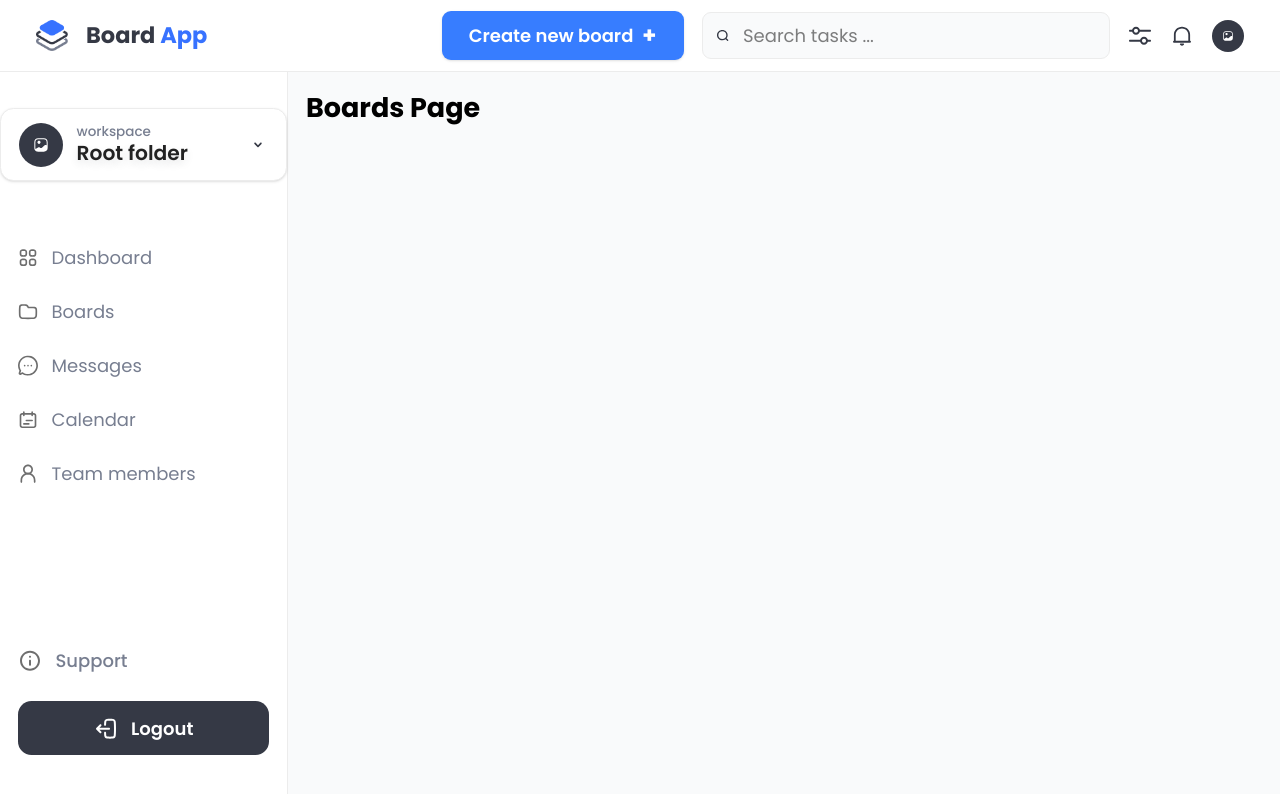
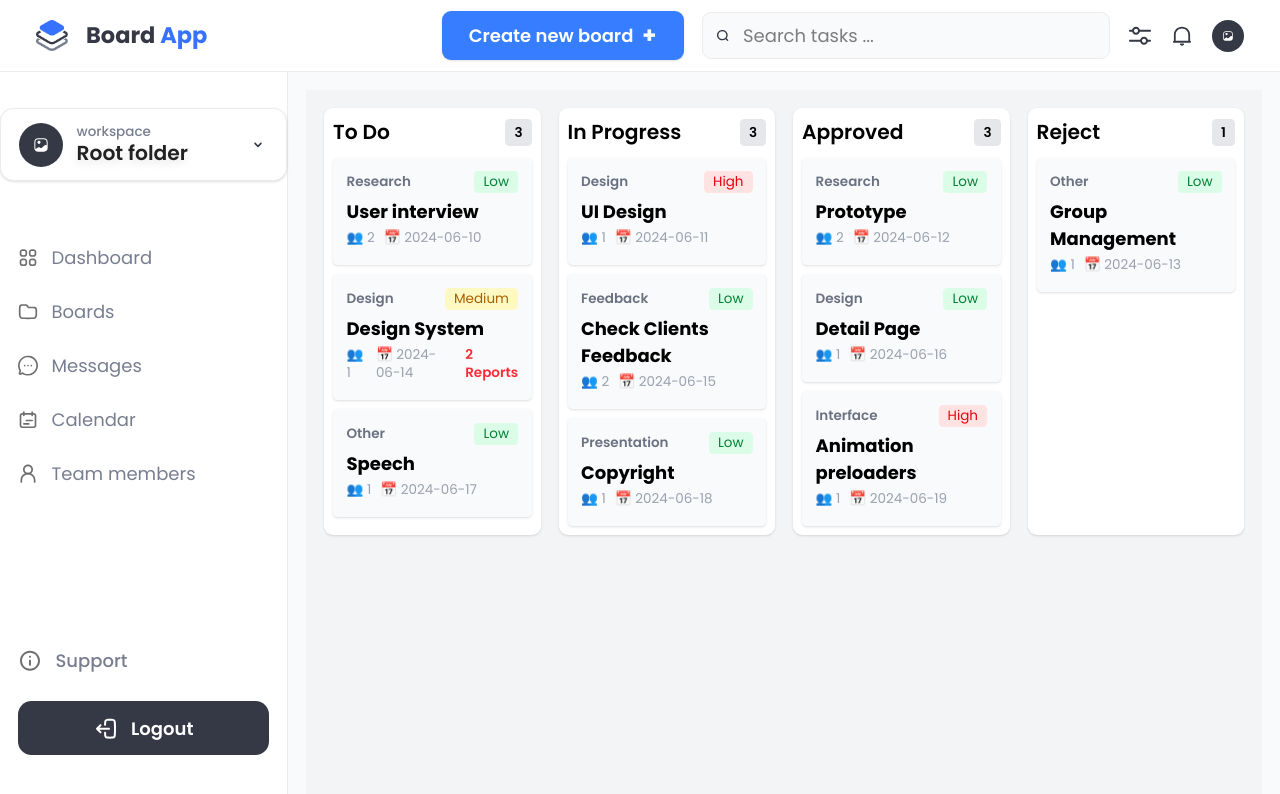
Before and after one commit to ManulaK/swimlane-dashboard, a Next.js app: page /boards in a window 1280 px wide. Shown: the top 794 px of the page. Built offline with nearby package versions, Linux system fonts and the light colour scheme.

Commit message:
Add @hello-pangea/dnd dependency, update package-lock.json, and integrate SwimlaneBoard component into BoardsPage

```diff
--- a/package.json
+++ b/package.json
@@ -9,6 +9,7 @@
     "lint": "next lint"
   },
   "dependencies": {
+    "@hello-pangea/dnd": "^18.0.1",
     "autoprefixer": "^10.4.21",
     "next": "15.4.1",
     "postcss": "^8.5.6",
--- /dev/null
+++ b/public/mock/tasks.json
@@ -0,0 +1,102 @@
+[
+	{
+		"id": "1",
+		"title": "User interview",
+		"status": "todo",
+		"category": "Research",
+		"priority": "Low",
+		"assignees": ["user1", "user2"],
+		"dueDate": "2024-06-10",
+		"reports": 0
+	},
+	{
+		"id": "2",
+		"title": "UI Design",
+		"status": "inprogress",
+		"category": "Design",
+		"priority": "High",
+		"assignees": ["user3"],
+		"dueDate": "2024-06-11",
+		"reports": 0
+	},
+	{
+		"id": "3",
+		"title": "Prototype",
+		"status": "approved",
+		"category": "Research",
+		"priority": "Low",
+		"assignees": ["user1", "user2"],
+		"dueDate": "2024-06-12",
+		"reports": 0
+	},
+	{
+		"id": "4",
+		"title": "Group Management",
+		"status": "reject",
+		"category": "Other",
+		"priority": "Low",
+		"assignees": ["user4"],
+		"dueDate": "2024-06-13",
+		"reports": 0
+	},
+	{
+		"id": "5",
+		"title": "Design System",
+		"status": "todo",
+		"category": "Design",
+		"priority": "Medium",
+		"assignees": ["user2"],
+		"dueDate": "2024-06-14",
+		"reports": 2
+	},
+	{
+		"id": "6",
+		"title": "Check Clients Feedback",
+		"status": "inprogress",
+		"category": "Feedback",
+		"priority": "Low",
+		"assignees": ["user1", "user2"],
+		"dueDate": "2024-06-15",
+		"reports": 0
+	},
+	{
+		"id": "7",
+		"title": "Detail Page",
+		"status": "approved",
+		"category": "Design",
+		"priority": "Low",
+		"assignees": ["user3"],
+		"dueDate": "2024-06-16",
+		"reports": 0
+	},
+	{
+		"id": "8",
+		"title": "Speech",
+		"status": "todo",
+		"category": "Other",
+		"priority": "Low",
+		"assignees": ["user4"],
+		"dueDate": "2024-06-17",
+		"reports": 0
+	},
+	{
+		"id": "9",
+		"title": "Copyright",
+		"status": "inprogress",
+		"category": "Presentation",
+		"priority": "Low",
+		"assignees": ["user2"],
+		"dueDate": "2024-06-18",
+		"reports": 0
+	},
+	{
+		"id": "10",
+		"title": "Animation preloaders",
+		"status": "approved",
+		"category": "Interface",
+		"priority": "High",
+		"assignees": ["user1"],
+		"dueDate": "2024-06-19",
+		"reports": 0
+	}
+]
--- a/src/app/boards/page.tsx
+++ b/src/app/boards/page.tsx
@@ -1,3 +1,9 @@
+import SwimlaneBoard from '@/components/SwimlaneBoard';
+
 export default function BoardsPage() {
-	return <div className="text-2xl font-bold">Boards Page</div>;
+	return (
+		<main className="min-h-screen bg-gray-100">
+			<SwimlaneBoard />
+		</main>
+	);
 }
--- /dev/null
+++ b/src/components/SwimlaneBoard/Swimlane.tsx
@@ -0,0 +1,36 @@
+import React from 'react';
+import { useTaskStore, Task } from '../../store/taskStore';
+import TaskCard from './TaskCard';
+import { Droppable } from '@hello-pangea/dnd';
+
+interface SwimlaneProps {
+	status: Task['status'];
+	label: string;
+	droppableId: string;
+}
+
+const Swimlane: React.FC<SwimlaneProps> = ({ status, label, droppableId }) => {
+	const { tasks } = useTaskStore();
+	const filtered = tasks.filter((task) => task.status === status);
+
+	return (
+		<Droppable droppableId={droppableId}>
+			{(provided) => (
+				<div className="swimlane bg-white rounded-lg shadow p-2 min-h-[400px]" ref={provided.innerRef} {...provided.droppableProps}>
+					<div className="font-semibold text-lg mb-2 flex items-center justify-between">
+						<span>{label}</span>
+						<span className="text-xs bg-gray-200 rounded px-2 py-1">{filtered.length}</span>
+					</div>
+					<div className="flex flex-col gap-2">
+						{filtered.map((task, idx) => (
+							<TaskCard key={task.id} task={task} index={idx} />
+						))}
+						{provided.placeholder}
+					</div>
+				</div>
+			)}
+		</Droppable>
+	);
+};
+
+export default Swimlane;
--- /dev/null
+++ b/src/components/SwimlaneBoard/SwimlaneBoard.tsx
@@ -0,0 +1,45 @@
+'use client';
+import React, { useEffect } from 'react';
+import { useTaskStore, Task } from '../../store/taskStore';
+import { fetchTasks } from '../../utils/fetchTasks';
+import Swimlane from './Swimlane';
+import { DragDropContext, DropResult } from '@hello-pangea/dnd';
+
+const STATUSES = [
+	{ key: 'todo', label: 'To Do' },
+	{ key: 'inprogress', label: 'In Progress' },
+	{ key: 'approved', label: 'Approved' },
+	{ key: 'reject', label: 'Reject' },
+];
+
+const SwimlaneBoard: React.FC = () => {
+	const { tasks, setTasks, moveTask } = useTaskStore();
+
+	useEffect(() => {
+		fetchTasks().then((data) => {
+			setTasks(data);
+		});
+	}, [setTasks]);
+
+	const onDragEnd = (result: DropResult) => {
+		const { destination, source, draggableId } = result;
+		if (!destination) return;
+		if (destination.droppableId === source.droppableId && destination.index === source.index) {
+			return;
+		}
+		// Update task status
+		moveTask(draggableId, destination.droppableId as Task['status']);
+	};
+
+	return (
+		<DragDropContext onDragEnd={onDragEnd}>
+			<div className="swimlane-board grid grid-cols-1 md:grid-cols-4 gap-4 p-4">
+				{STATUSES.map((status) => (
+					<Swimlane key={status.key} status={status.key as Task['status']} label={status.label} droppableId={status.key} />
+				))}
+			</div>
+		</DragDropContext>
+	);
+};
+
+export default SwimlaneBoard;
--- /dev/null
+++ b/src/components/SwimlaneBoard/TaskCard.tsx
@@ -0,0 +1,46 @@
+import React from 'react';
+import { Task } from '../../store/taskStore';
+import { Draggable } from '@hello-pangea/dnd';
+
+interface TaskCardProps {
+	task: Task;
+	index: number;
+}
+
+const TaskCard: React.FC<TaskCardProps> = ({ task, index }) => {
+	return (
+		<Draggable draggableId={task.id} index={index}>
+			{(provided) => (
+				<div
+					className="task-card bg-gray-50 rounded shadow p-3 cursor-pointer hover:bg-gray-100 transition"
+					ref={provided.innerRef}
+					{...provided.draggableProps}
+					{...provided.dragHandleProps}
+				>
+					<div className="flex items-center justify-between mb-1">
+						<span className="text-xs font-semibold text-gray-500">{task.category}</span>
+						<span
+							className={`text-xs px-2 py-0.5 rounded ${
+								task.priority === 'High'
+									? 'bg-red-100 text-red-600'
+									: task.priority === 'Medium'
+									? 'bg-yellow-100 text-yellow-700'
+									: 'bg-green-100 text-green-700'
+							}`}
+						>
+							{task.priority}
+						</span>
+					</div>
+					<div className="font-bold text-base mb-1">{task.title}</div>
+					<div className="flex items-center text-xs text-gray-400 gap-2 mb-1">
+						<span>👥 {task.assignees.length}</span>
+						<span>📅 {task.dueDate}</span>
+						{task.reports > 0 && <span className="text-red-500 font-semibold">{task.reports} Reports</span>}
+					</div>
+				</div>
+			)}
+		</Draggable>
+	);
+};
+
+export default TaskCard;
--- /dev/null
+++ b/src/components/SwimlaneBoard/index.ts
@@ -0,0 +1 @@
+export { default } from './SwimlaneBoard';
--- /dev/null
+++ b/src/store/taskStore.ts
@@ -0,0 +1,35 @@
+import { create } from 'zustand';
+
+export type Task = {
+	id: string;
+	title: string;
+	status: 'todo' | 'inprogress' | 'approved' | 'reject';
+	category: string;
+	priority: string;
+	assignees: string[];
+	dueDate: string;
+	reports: number;
+};
+
+type TaskStore = {
+	tasks: Task[];
+	setTasks: (tasks: Task[]) => void;
+	moveTask: (taskId: string, newStatus: Task['status']) => void;
+	loadTasks: (tasks: Task[]) => void;
+};
+
+export const useTaskStore = create<TaskStore>((set, get) => ({
+	tasks: [],
+	setTasks: (tasks) => {
+		set({ tasks });
+		localStorage.setItem('tasks', JSON.stringify(tasks));
+	},
+	moveTask: (taskId, newStatus) => {
+		const updated = get().tasks.map((task) => (task.id === taskId ? { ...task, status: newStatus } : task));
+		set({ tasks: updated });
+		localStorage.setItem('tasks', JSON.stringify(updated));
+	},
+	loadTasks: (tasks) => {
+		set({ tasks });
+	},
+}));
--- /dev/null
+++ b/src/utils/fetchTasks.ts
@@ -0,0 +1,10 @@
+export async function fetchTasks(): Promise<any[]> {
+	// Try to load from localStorage first
+	if (typeof window !== 'undefined') {
+		const stored = localStorage.getItem('tasks');
+		if (stored) return JSON.parse(stored);
+	}
+	// Fallback to fetch from mock JSON
+	const res = await fetch('/mock/tasks.json');
+	return res.json();
+}
--- /dev/null
+++ b/src/utils/storage.ts
@@ -0,0 +1,13 @@
+export function saveTasksToStorage(tasks: any[]) {
+	if (typeof window !== 'undefined') {
+		localStorage.setItem('tasks', JSON.stringify(tasks));
+	}
+}
+
+export function getTasksFromStorage(): any[] | null {
+	if (typeof window !== 'undefined') {
+		const stored = localStorage.getItem('tasks');
+		if (stored) return JSON.parse(stored);
+	}
+	return null;
+}
```
Also changed, not shown: 1 other file (tests, documents, lock files or other folders).
